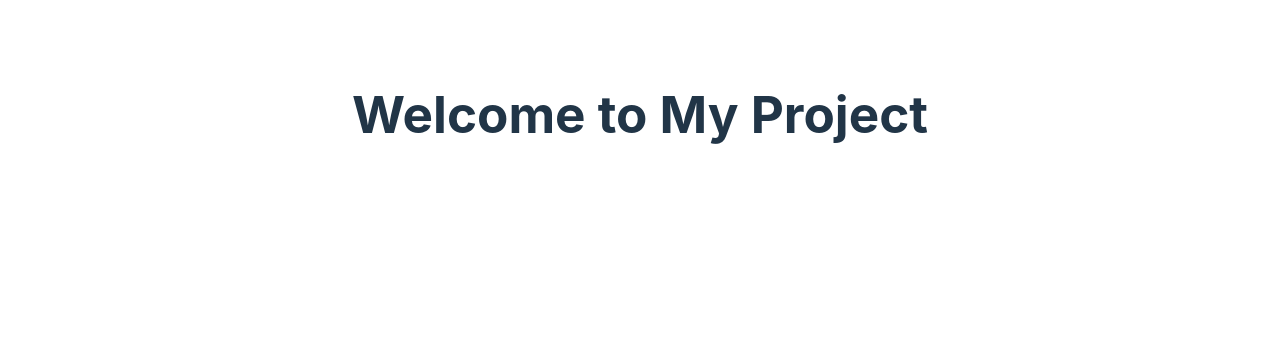
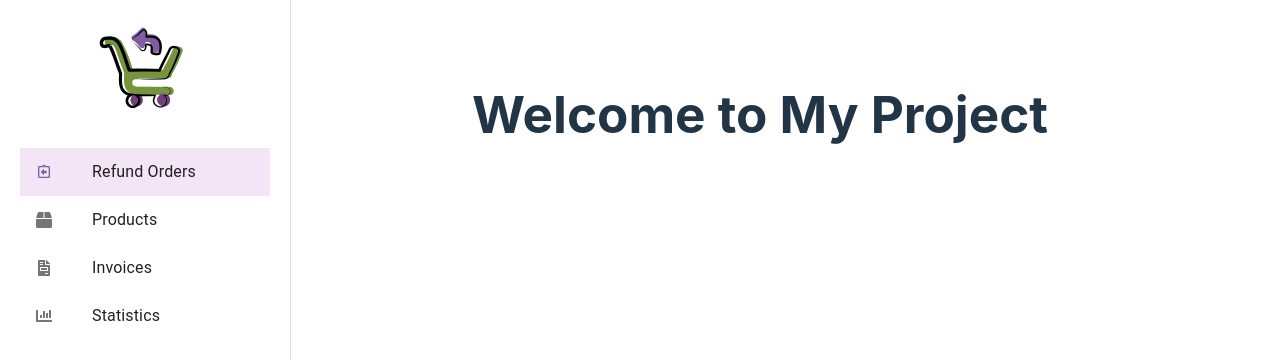
Before and after one commit to dinabishr/yamm_dashboard, a React (Vite) app: page / in a window 1280 px wide. Shown: the top 360 px of the page. Built offline with nearby package versions, Linux system fonts and the light colour scheme.

Commit message:
Navbar component

```diff
--- a/src/App.tsx
+++ b/src/App.tsx
@@ -1,8 +1,10 @@
 import "./App.css";
+import Navbar from "./components/Navbar/Navbar";
 
 function App() {
   return (
     <div className="app-container">
+      <Navbar />
       <main className="content">
         <h1>Welcome to My Project</h1>
       </main>
--- /dev/null
+++ b/src/components/Navbar/Navbar.css
@@ -0,0 +1,36 @@
+.sidebar {
+    width: 240px;
+    flex-shrink: 0;
+  }
+
+  .MuiDrawer-paper {
+    width: 250px;
+    background: #fff;
+    padding: 20px;
+    box-shadow: 2px 0 5px rgba(0, 0, 0, 0.1);
+  }
+
+
+  .logo {
+    display: flex;
+    justify-content: center;
+    align-items: center;
+    margin-bottom: 20px;
+
+  }
+
+  .logo-image {
+    height: auto;
+    object-fit: contain;
+    image-rendering: crisp-edges;
+    image-rendering: -webkit-optimize-contrast;
+  }
+
+  .active {
+    background-color: #f3e5f5 !important;
+    border-radius: 8px;
+  }
+
+  .active-icon {
+    color: #815EA2;
+  }
--- /dev/null
+++ b/src/components/Navbar/Navbar.tsx
@@ -0,0 +1,62 @@
+import {
+  Drawer,
+  List,
+  ListItem,
+  ListItemButton,
+  ListItemIcon,
+  ListItemText,
+} from "@mui/material";
+import { FaBox, FaFileInvoice, FaChartBar } from "react-icons/fa";
+import { MdOutlineAssignmentReturn } from "react-icons/md";
+import logo from "../../assets/logo.png";
+import "./Navbar.css";
+
+const Navbar = () => {
+  return (
+    <Drawer variant="permanent" className="sidebar">
+      <div className="logo">
+        <img src={logo} alt="Logo" className="logo-image" />
+      </div>
+
+      <List>
+        <ListItem disablePadding>
+          <ListItemButton className="active">
+            <ListItemIcon>
+              <MdOutlineAssignmentReturn className="icon active-icon" />
+            </ListItemIcon>
+            <ListItemText primary="Refund Orders" />
+          </ListItemButton>
+        </ListItem>
+
+        <ListItem disablePadding>
+          <ListItemButton>
+            <ListItemIcon>
+              <FaBox className="icon" />
+            </ListItemIcon>
+            <ListItemText primary="Products" />
+          </ListItemButton>
+        </ListItem>
+
+        <ListItem disablePadding>
+          <ListItemButton>
+            <ListItemIcon>
+              <FaFileInvoice className="icon" />
+            </ListItemIcon>
+            <ListItemText primary="Invoices" />
+          </ListItemButton>
+        </ListItem>
+
+        <ListItem disablePadding>
+          <ListItemButton>
+            <ListItemIcon>
+              <FaChartBar className="icon" />
+            </ListItemIcon>
+            <ListItemText primary="Statistics" />
+          </ListItemButton>
+        </ListItem>
+      </List>
+    </Drawer>
+  );
+};
+
+export default Navbar;
```
Also changed, not shown: src/components/Table/Table.tsx (added).
